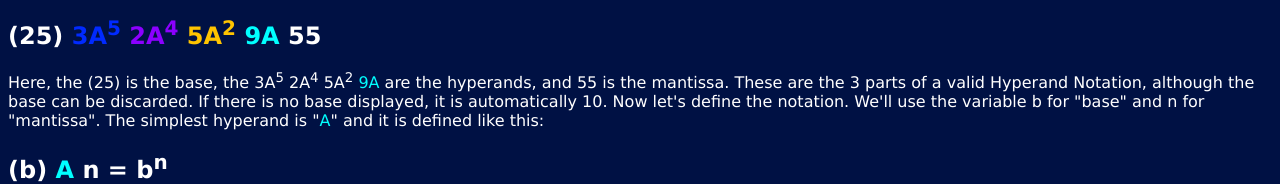
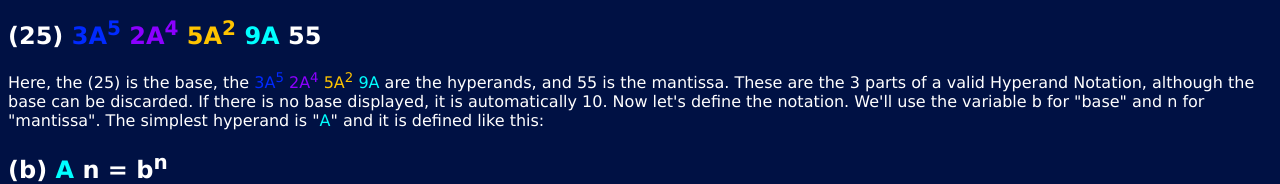
Before and after one commit to Soragaku-M/hyperand-notation, a plain HTML site: page index.html in a window 1280 px wide. Shown: the part 254-438 px from the top of the page. Drawn offline with Linux system fonts and the light colour scheme.

Commit message:
Add files via upload

```diff
--- a/index.html
+++ b/index.html
@@ -14,7 +14,7 @@ Back to main page: <a href="https://soragaku-m.github.io/main-page/">Here</a>
 <hr>
 <div>Here, I'll try to explain how it works. Here's an example of a valid Hyperand Notation: </div>
 <p><h2> (25) <span class="A5">3A<sup>5</sup></span> <span class="A4">2A<sup>4</sup></span> <span class="A2">5A<sup>2</sup></span> <span class="A1">9A</span> 55 </h2></p>
-<div>Here, the (25) is the base, the 3A<sup>5</sup> 2A<sup>4</sup> 5A<sup>2</sup> <span class="A1">9A</span> are the hyperands, and 55 is the mantissa. These are the 3 parts of a valid Hyperand Notation, although the base can be discarded. If there is no base displayed, it is automatically 10. Now let's define the notation. We'll use the variable b for "base" and n for "mantissa". The simplest hyperand is "<span class="A1">A</span>" and it is defined like this:</div>
+<div>Here, the (25) is the base, the <span class="A5">3A<sup>5</sup></span> <span class="A4">2A<sup>4</sup></span> <span class="A2">5A<sup>2</sup></span> <span class="A1">9A</span> are the hyperands, and 55 is the mantissa. These are the 3 parts of a valid Hyperand Notation, although the base can be discarded. If there is no base displayed, it is automatically 10. Now let's define the notation. We'll use the variable b for "base" and n for "mantissa". The simplest hyperand is "<span class="A1">A</span>" and it is defined like this:</div>
 <p><h2>(b) <span class="A1">A</span> n = b<sup>n</sup></h2></p>
 Examples: <br>
 <span class="A1">A</span> 3 = 10<sup>3</sup> = 1,000 <br>
```
